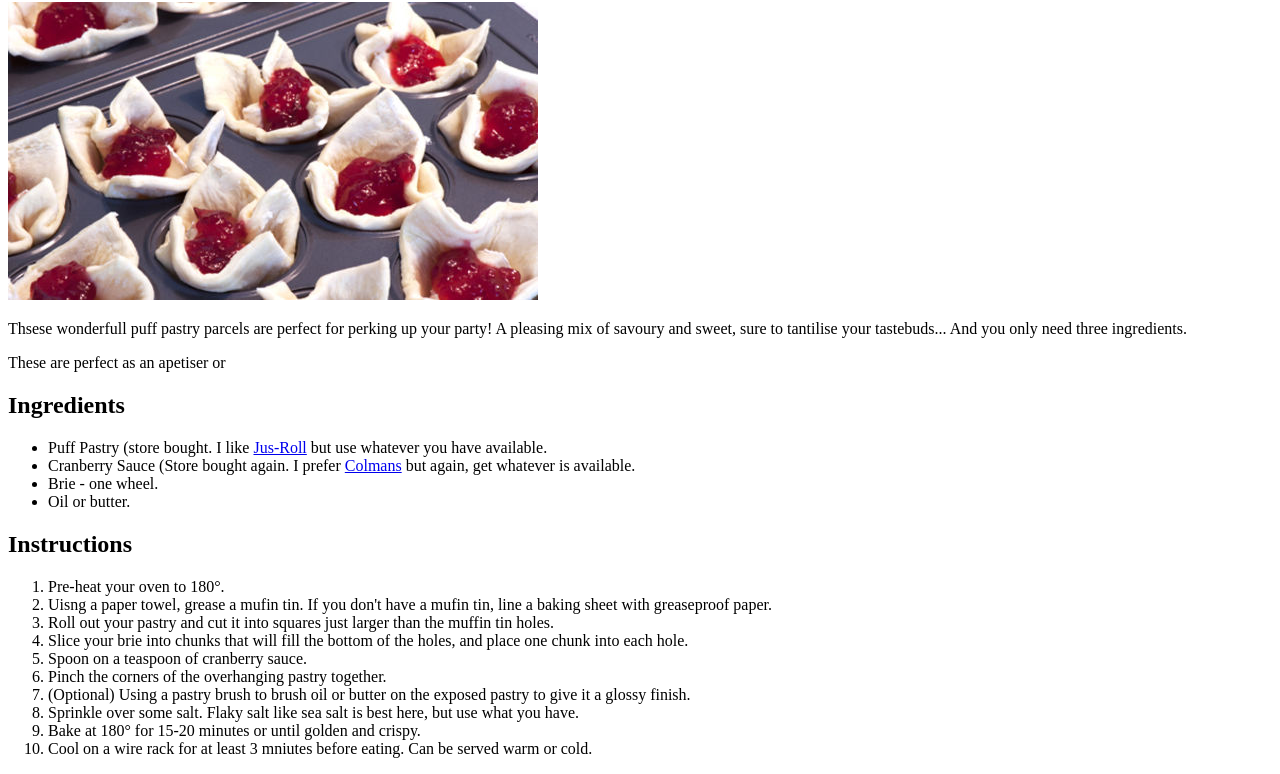
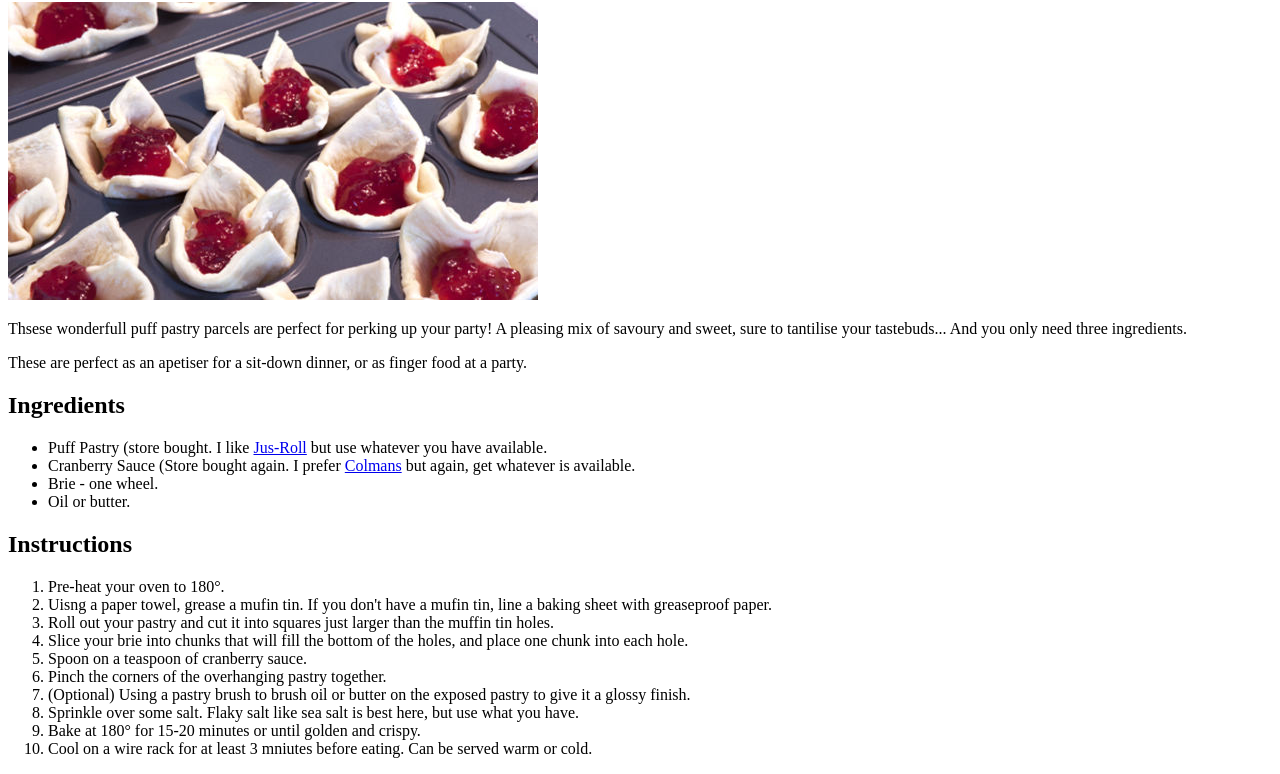
Before and after one commit to JakeJHurt/odin-recipes, a plain HTML site: page recipes/brie-cranberry-puffs.html in a window 1280 px wide. Shown: the part 78-852 px from the top of the page. Drawn offline with Linux system fonts and the light colour scheme.

Commit message:
Completed description

```diff
--- a/recipes/brie-cranberry-puffs.html
+++ b/recipes/brie-cranberry-puffs.html
@@ -11,7 +11,7 @@
     <img src="Brie_Puffs.jpg">
     <p>Thsese wonderfull puff pastry parcels are perfect for perking up your party! A pleasing mix of savoury and sweet, sure to tantilise your tastebuds... And you only need three ingredients.</p>
 
-    <p>These are perfect as an apetiser or </p>
+    <p>These are perfect as an apetiser for a sit-down dinner, or as finger food at a party.</p>
 
     <h2>Ingredients</h2>
     <ul>
```
